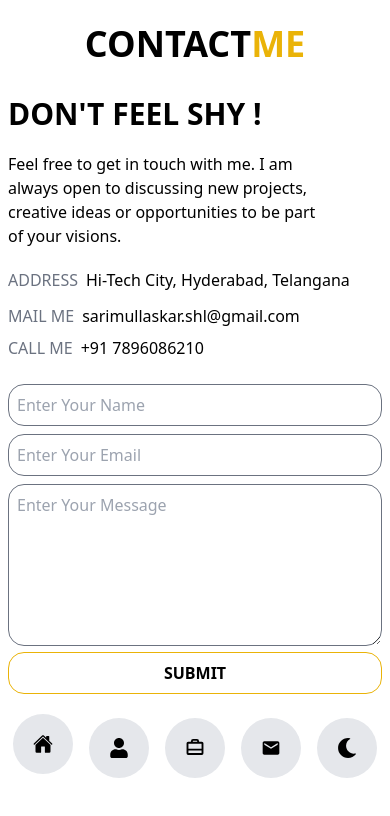
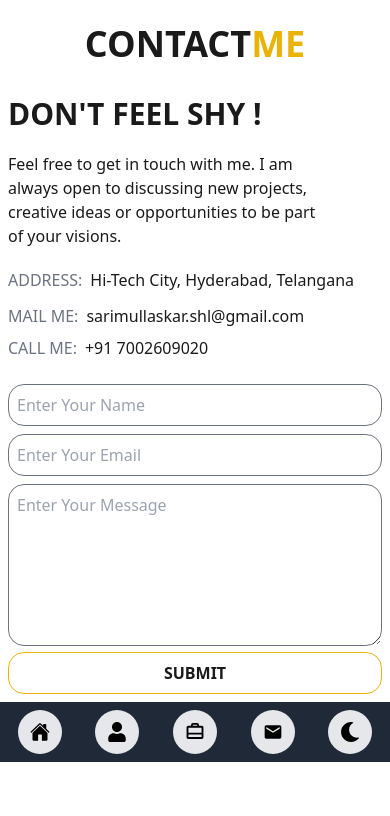
Before and after one commit to sarimultv/sarimulportfolio, a React (Vite) app: page /contact in a window 390 px wide. Shown: the top 816 px of the page. Built offline with nearby package versions, Linux system fonts and the light colour scheme.

Commit message:
Added bg color to right navbar

```diff
--- a/src/components/About.jsx
+++ b/src/components/About.jsx
@@ -3,6 +3,7 @@ import Skills from "./Skills";
 import Educations from "./Educations";
 import { useSelector } from "react-redux";
 import Border from "./Border";
+import BannerPhoto from "./BannerPhoto";
 
 const About = () => {
   const mode = useSelector((store) => store.appTheme.mode);
@@ -14,6 +15,9 @@ const About = () => {
       <div className="md:flex md:items-center md:mt-20 md:ml-20 mt-4 mb-6">
         <div className="md:w-[50%] md:mr-10 p-2">
           <h1 className="uppercase font-bold text-2xl mb-4">Personal Info</h1>
+          <span className="sm:hidden block">
+            <BannerPhoto />
+          </span>
           <div className="md:flex md:items-center mb-4">
             <div className="md:mr-2">
               <p className="mb-2 flex items-center gap-2">
--- a/src/components/Banner.jsx
+++ b/src/components/Banner.jsx
@@ -1,23 +1,17 @@
 import {
-  PROFILE_PICTURE_LINK,
   USER_COMPANY,
   USER_INTRO,
   USER_NAME,
   USER_ROLE,
 } from "../utils/constants";
 import { Link } from "react-router-dom";
+import BannerPhoto from "./BannerPhoto";
 
 const Banner = () => {
   return (
-    <div className="md:px-10 md:py-7 md:h-screen md:bg-gradient-to-r md:from-yellow-500 md:to-40 p-4">
+    <div className="md:px-10 md:py-7 md:h-screen md:bg-gradient-to-r md:from-yellow-500 md:to-40 w-full h-full p-4">
       <div className="md:flex md:items-center md:justify-between">
-        <div className="md:w-[45%] flex justify-center py-4">
-          <img
-            className="md:rounded-3xl md:w-[80%] md:h-[35rem] w-[60%] rounded-full border border-yellow-500 shadow-lg object-cover"
-            src={PROFILE_PICTURE_LINK}
-            alt="Users' profile picture"
-          />
-        </div>
+        <BannerPhoto />
         <div className="md:w-[50%]">
           <div className="font-bold md:py-5 py-2">
             <h1 className="md:text-4xl text-2xl uppercase">
--- /dev/null
+++ b/src/components/BannerPhoto.jsx
@@ -0,0 +1,16 @@
+import React from "react";
+import { PROFILE_PICTURE_LINK } from "../utils/constants";
+
+const BannerPhoto = () => {
+  return (
+    <div className="md:w-[45%] flex justify-center py-4">
+      <img
+        className="md:rounded-3xl md:w-[80%] md:h-[35rem] w-[60%] rounded-full md:border-none border-4 border-gray-800 shadow-lg object-cover"
+        src={PROFILE_PICTURE_LINK}
+        alt="Users' profile picture"
+      />
+    </div>
+  );
+};
+
+export default BannerPhoto;
--- a/src/components/Contact.jsx
+++ b/src/components/Contact.jsx
@@ -1,10 +1,12 @@
+import { useSelector } from "react-redux";
+
 const Contact = () => {
   const handleFormData = (evt) => {
     evt.preventDefault();
   };
-
+  const mode = useSelector((store) => store.appTheme.mode);
   return (
-    <div className="md:h-screen pb-2">
+    <div className="md:h-screen w-[100%]">
       <h1 className="uppercase font-bold text-4xl flex justify-center md:mt-20 pt-6">
         Contact <span className="text-yellow-500">Me</span>
       </h1>
@@ -19,17 +21,35 @@ const Contact = () => {
             visions.
           </p>
           <div className="md:my-2 my-3 flex gap-2 items-center">
-            <span className="uppercase text-gray-500">Address</span>
+            <span
+              className={`uppercase ${
+                mode === "white" ? "text-gray-500" : "text-gray-200"
+              }`}
+            >
+              Address:
+            </span>
             <p>Hi-Tech City, Hyderabad, Telangana</p>
           </div>
 
           <div className="my-2 flex gap-2 items-center">
-            <span className="uppercase text-gray-500">Mail Me</span>{" "}
+            <span
+              className={`uppercase ${
+                mode === "white" ? "text-gray-500" : "text-gray-200"
+              }`}
+            >
+              Mail Me:
+            </span>{" "}
             <p className="cursor-pointer">sarimullaskar.shl@gmail.com</p>
           </div>
           <div className="my-2 flex gap-2 items-center">
-            <span className="uppercase text-gray-500">Call Me</span>
-            <p className="cursor-pointer">+91 7896086210</p>
+            <span
+              className={`uppercase ${
+                mode === "white" ? "text-gray-500" : "text-gray-200"
+              }`}
+            >
+              Call Me:
+            </span>
+            <p className="cursor-pointer">+91 7002609020</p>
           </div>
         </div>
         <form className="md:w-[60%] pt-4" onSubmit={handleFormData}>
--- a/src/components/RightSideNav.jsx
+++ b/src/components/RightSideNav.jsx
@@ -17,37 +17,37 @@ const RightSideNav = () => {
   const mode = useSelector((store) => store.appTheme.mode);
 
   return (
-    <div className="md:w-[5%] md:mr-10 bottom-0 sticky">
-      <ul className="md:flex-col flex items-center gap-4 justify-center">
+    <div className="md:w-[5%] md:mr-10 bottom-0 sticky md:bg-transparent bg-gray-800 py-2">
+      <ul className="md:flex-col flex items-center gap-4 justify-evenly">
         <Link to={"/"}>
-          <li className="flex justify-center items-center mb-2 p-5 bg-gray-200 text-black rounded-full hover:bg-yellow-500 hover:text-white">
+          <li className="flex justify-center items-center md:p-5 p-3 bg-gray-200 text-black rounded-full hover:bg-yellow-500 hover:text-white active:bg-yellow-500">
             <span className="hidden">Home</span>
             <IoHome size={20} />
           </li>
         </Link>
 
         <Link to={"/about"}>
-          <li className="flex justify-center items-center p-5 bg-gray-200 text-black rounded-full hover:bg-yellow-500 hover:text-white">
+          <li className="flex justify-center items-center md:p-5 p-3 bg-gray-200 text-black rounded-full hover:bg-yellow-500 hover:text-white">
             <span className="hidden">About</span>
             <FaUser size={20} />
           </li>
         </Link>
 
         <Link to={"/projects"}>
-          <li className="flex justify-center items-center my-2 p-5 bg-gray-200 text-black rounded-full hover:bg-yellow-500 hover:text-white">
+          <li className="flex justify-center items-center md:p-5 p-3 bg-gray-200 text-black rounded-full hover:bg-yellow-500 hover:text-white">
             <span className="hidden">Projects</span>
             <PiSuitcaseSimpleBold size={20} />
           </li>
         </Link>
 
         <Link to={"/contact"}>
-          <li className="flex justify-center items-center my-2 p-5 bg-gray-200 text-black rounded-full hover:bg-yellow-500 hover:text-white">
+          <li className="flex justify-center items-center md:p-5 p-3 bg-gray-200 text-black rounded-full hover:bg-yellow-500 hover:text-white">
             <span className="hidden">Contact</span>
             <MdLocalPostOffice size={20} />
           </li>
         </Link>
         <li
-          className="flex justify-center items-center p-5 bg-gray-200 text-black rounded-full cursor-pointer hover:bg-yellow-500 hover:text-white"
+          className="flex justify-center items-center md:p-5 p-3 bg-gray-200 text-black rounded-full cursor-pointer hover:bg-yellow-500 hover:text-white"
           onClick={handleAppTheme}
         >
           {mode === "white" ? <FaMoon size={20} /> : <GoSun size={20} />}
--- a/src/store/themeSlice.js
+++ b/src/store/themeSlice.js
@@ -4,13 +4,13 @@ const themeSlice = createSlice({
   name: "appTheme",
   initialState: {
     mode: "white",
-    textColor: "black",
+    textColor: "#1A1A1A",
   },
   reducers: {
     initialMode: (state) => {
       state.mode === "white"
-        ? ((state.mode = "black"), (state.textColor = "white"))
-        : ((state.mode = "white"), (state.textColor = "black"));
+        ? ((state.mode = "#1A1A1A"), (state.textColor = "white"))
+        : ((state.mode = "white"), (state.textColor = "#1A1A1A"));
     },
   },
 });
```
